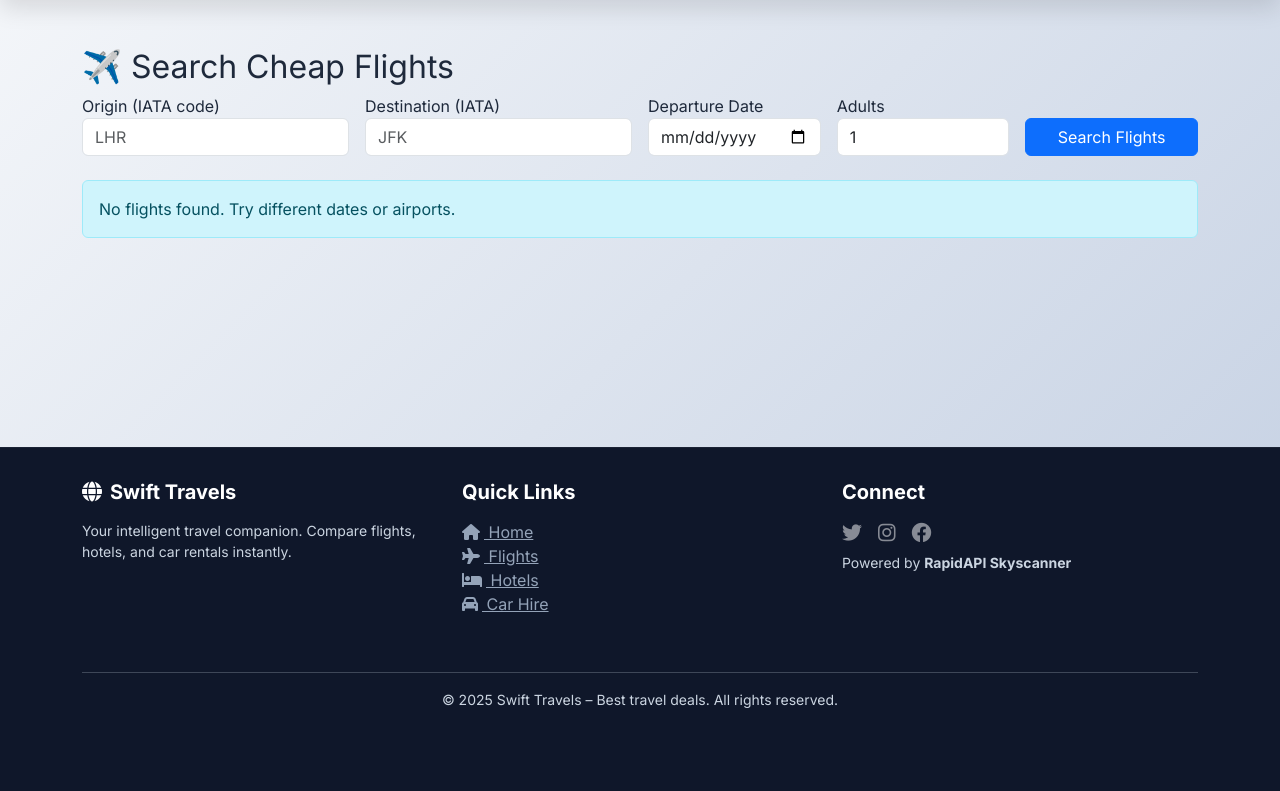
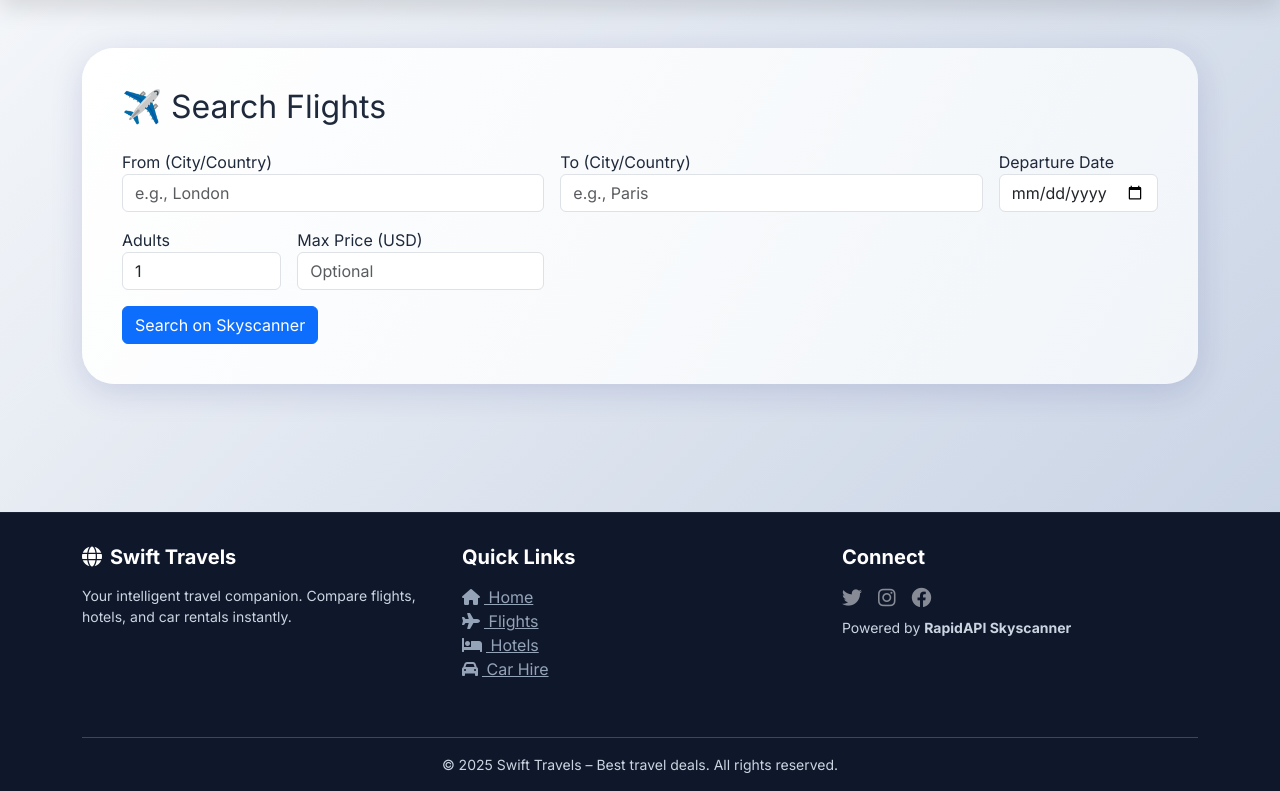
Before and after one commit to bladewonnacott11-bot/Swift-Travel, a Flask app: template templates/flights.html in a window 1280 px wide. Shown: the part 74-865 px from the top of the page. Before the commit the page ends 782 px from the top, so only its background shows below. Run offline with Flask 3, Linux system fonts and the light colour scheme; the template is opened without the code that fills it, so the values that code supplies are empty.

Commit message:
flights.html

```diff
--- a/templates/flights.html
+++ b/templates/flights.html
@@ -1,59 +1,31 @@
 {% extends "base.html" %}
 {% block content %}
-<h2>✈️ Search Cheap Flights</h2>
-<form method="POST" class="row g-3 mb-4" id="flight-search-form">
-    <div class="col-md-3">
-        <label>Origin (IATA code)</label>
-        <input type="text" name="origin" class="form-control" placeholder="LHR" value="{{ request.args.get('origin', '') }}" required>
+<div class="jumbotron-premium">
+    <h2 class="mb-4">✈️ Search Flights</h2>
+    <form action="/search/flights" method="POST" class="row g-3">
+        <div class="col-md-5">
+            <label>From (City/Country)</label>
+            <input type="text" name="origin" class="form-control" placeholder="e.g., London" required>
         </div>
-    <div class="col-md-3">
-        <label>Destination (IATA)</label>
-        <input type="text" name="destination" class="form-control" placeholder="JFK" value="{{ request.args.get('destination', '') }}" required>
+        <div class="col-md-5">
+            <label>To (City/Country)</label>
+            <input type="text" name="destination" class="form-control" placeholder="e.g., Paris" required>
         </div>
         <div class="col-md-2">
             <label>Departure Date</label>
-        <input type="date" name="depart_date" class="form-control" value="{{ request.args.get('depart_date', '') }}" required>
+            <input type="date" name="departureDate" class="form-control" required>
         </div>
         <div class="col-md-2">
             <label>Adults</label>
-        <input type="number" name="adults" class="form-control" value="{{ request.args.get('adults', 1) }}" min="1" required>
+            <input type="number" name="adults" class="form-control" value="1" min="1">
         </div>
-    <div class="col-md-2 align-self-end">
-        <button type="submit" class="btn btn-primary w-100">Search Flights</button>
+        <div class="col-md-3">
+            <label>Max Price (USD)</label>
+            <input type="number" name="maxPrice" class="form-control" placeholder="Optional">
+        </div>
+        <div class="col-12">
+            <button type="submit" class="btn btn-primary">Search on Skyscanner</button>
         </div>
     </form>
-
-{% if results %}
-    <h3>Results (cheapest first)</h3>
-    <div class="list-group">
-        {% for flight in results %}
-            <div class="list-group-item">
-                <div class="d-flex justify-content-between">
-                    <strong>{{ flight.airline }}</strong>
-                    <span class="badge bg-success">{{ flight.price }}</span>
 </div>
-                <small>Depart: {{ flight.outbound_departure }} → Arrive: {{ flight.outbound_arrival }}</small><br>
-                {% if flight.inbound_departure %}
-                    <small>Return: {{ flight.inbound_departure }} → {{ flight.inbound_arrival }}</small>
-                {% endif %}
-            </div>
-        {% endfor %}
-    </div>
-{% elif results is not none %}
-    <div class="alert alert-info">No flights found. Try different dates or airports.</div>
-{% endif %}
-
-<script>
-    // Optional: auto-submit if all fields are pre-filled from URL
-    (function() {
-        const form = document.getElementById('flight-search-form');
-        const origin = form.querySelector('[name="origin"]').value;
-        const dest = form.querySelector('[name="destination"]').value;
-        const date = form.querySelector('[name="depart_date"]').value;
-        if (origin && dest && date && !{{ results is not none|tojson }}) {
-            // Submit only if no results are already shown
-            // setTimeout(() => form.submit(), 100);
-        }
-    })();
-</script>
 {% endblock %}
```
Lines whose indentation alone changed are shown as unchanged.
